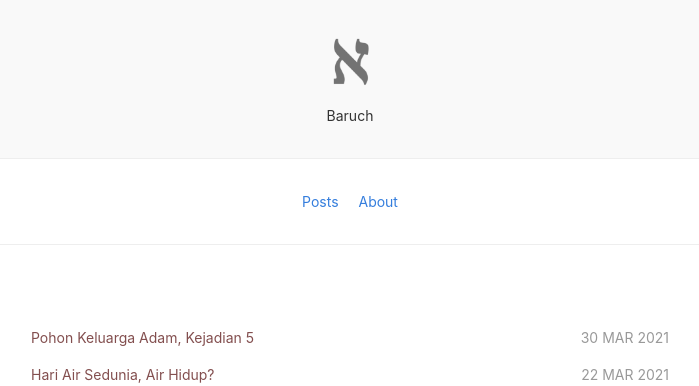
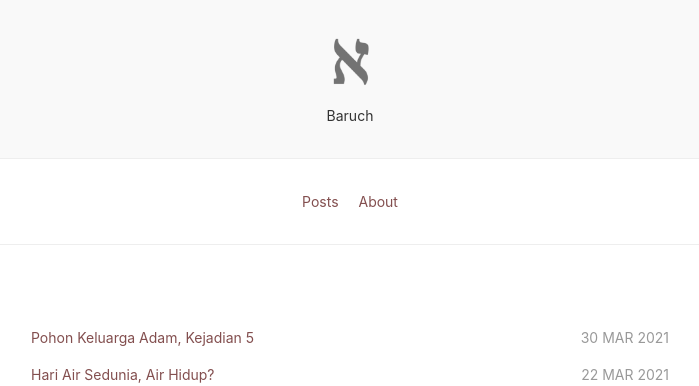
Before and after one commit to andysaktia/baruch, a Jekyll site: the page built from index.html, in a window 1280 px wide. Shown: the top 386 px of the page, without its empty margins (290-989 px from the left). Built offline with Jekyll 4.4.1, drawn with Linux system fonts in a browser that asks for light colours; nearby versions of some CDN libraries.

Commit message:
Update default.html

```diff
--- a/_layouts/default.html
+++ b/_layouts/default.html
@@ -17,7 +17,7 @@
     <div class="mw7 bg-white mt4 mb3 center br2-ns bt bb ba-ns b--light-gray">
       <nav class="bb b--light-gray pv4 tc" aria-label="Main">
         {% for link in site.links %}
-          <a class="link blue hover-mid-gray mh2 pv1"
+          <a class="link reded hover-mid-gray mh2 pv1"
              href="{% unless link.external %}{{ site.url }}{% endunless %}{{ link.url }}">
              {{ link.name }}
            </a>
```
